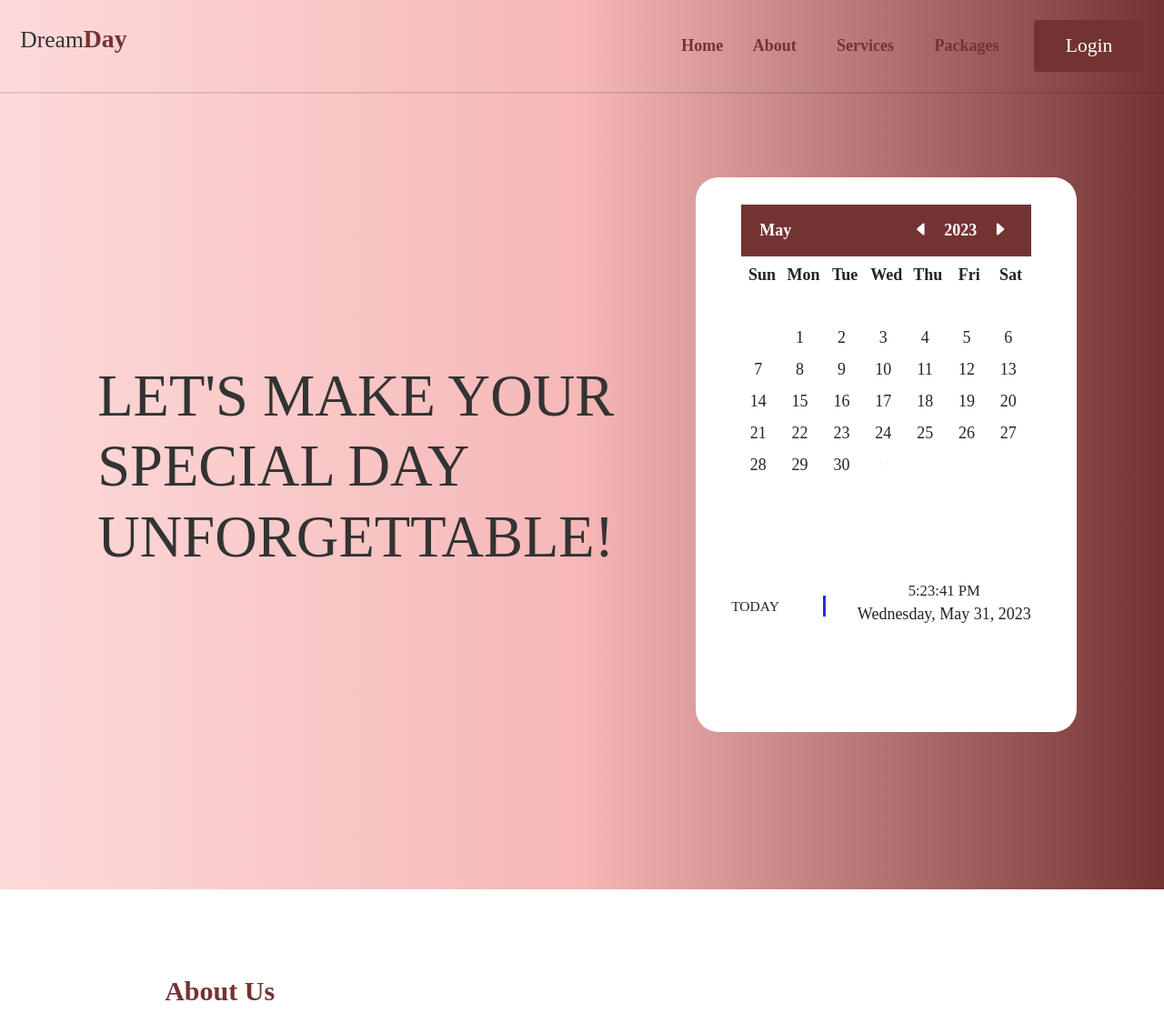
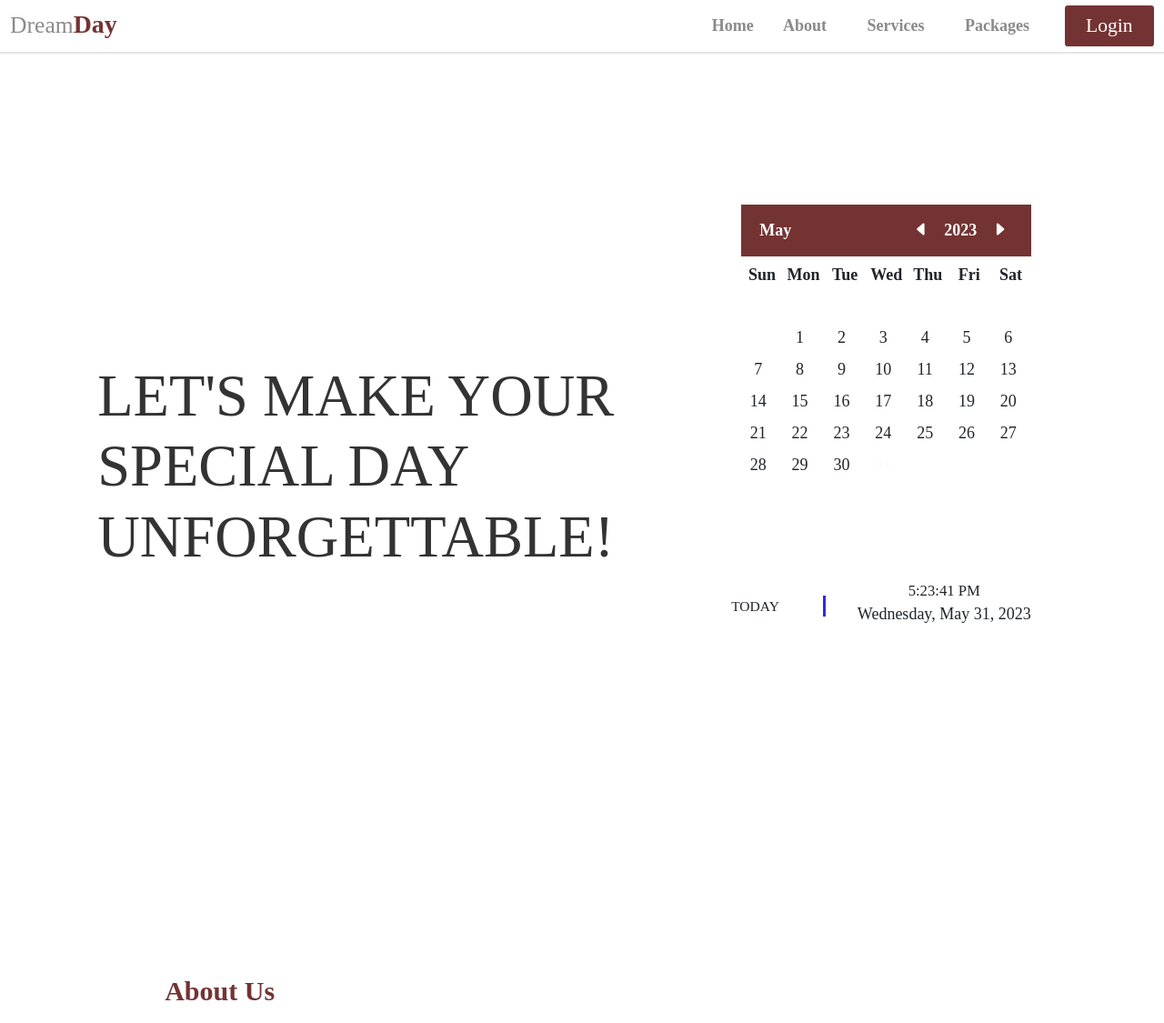
Before and after one commit to munazzahammf/wedding-plan, a PHP site: page / in a window 1280 px wide. Shown: the top 1125 px of the page at 91% size. Run offline with PHP 8.4, Linux system fonts and the light colour scheme; some web fonts are replaced.

Commit message:
CSS stylings refactored.

```diff
--- a/assets/css/register.css
+++ b/assets/css/register.css
@@ -62,7 +62,7 @@
   background-color: var(--orange);
   color: var(--white);
   border-radius: 30px;
-    transition: .5s;
+  transition: 0.5s;
 }
 .input-groups {
   top: 100px;
@@ -95,7 +95,7 @@
   outline: none;
   border-radius: 30px;
 }
-.input-groups .btn:hover{
+.input-groups .btn:hover {
   font-weight: bold;
   color: var(--black);
   background-color: var(--light-color);
--- a/assets/css/style.css
+++ b/assets/css/style.css
@@ -46,6 +46,11 @@ section {
 }
 
 /* header start */
+
+nav.navbar-down {
+  background-color: white;
+}
+
 .heading {
   text-align: center;
   font-size: 3.8rem;
@@ -71,8 +76,7 @@ section {
   font-weight: bold;
 }
 
-.header {
-  padding: 2rem;
+nav.navbar {
   border-bottom: var(--border);
 }
 
@@ -82,7 +86,7 @@ section {
   border: 0;
 }
 
-.header .logo {
+.logo {
   font-size: 2.3rem;
   color: var(--black);
 }
@@ -93,13 +97,11 @@ section {
   font-size: 2.5rem;
 }
 
-.header .nav a {
-  margin: 0 1rem;
-  font-size: 1.9rem;
+.navbar a {
   color: var(--light-color);
 }
 
-.header .nav a:hover {
+.navbar a:hover {
   color: var(--orange);
 }
 
@@ -112,8 +114,8 @@ section {
 
 .login-btn {
   background-color: var(--orange);
-  color: var(--white);
-  padding: 1rem 3rem;
+  color: var(--white) !important;
+  padding: 0.5rem 2rem;
   font-size: larger;
 }
 
@@ -124,7 +126,7 @@ section {
 
 /* home start */
 .home {
-  background: linear-gradient(to left, #743333, #f6b7b7, #fddada);
+  /* background: linear-gradient(to left, #743333, #f6b7b7, #fddada); */
 }
 .home nav-item {
   color: #b87200;
@@ -268,7 +270,7 @@ nav ul li a {
 
 /* service start */
 .hero {
-  background: var(--light-body);
+  /* background: var(--light-body); */
   width: 100%;
   position: relative;
   height: 100%;
```
Lines whose indentation alone changed are shown as unchanged.
